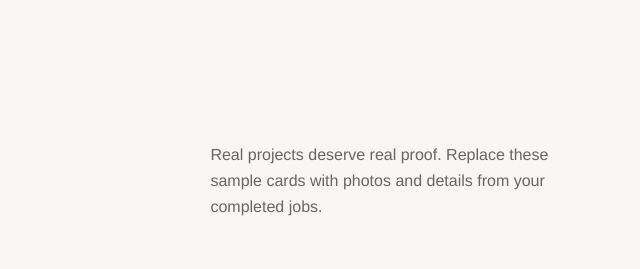
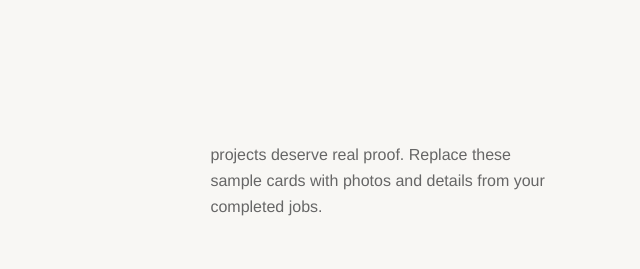
Before and after one commit to tineoservices/Tineo_Handyman_Services, a plain HTML site: page index.html in a window 1280 px wide. Shown: the part 1417-1686 px from the top of the page, 640-1280 px from the left. Drawn offline with Linux system fonts and the light colour scheme.

Commit message:
Updated website content

```diff
--- a/index.html
+++ b/index.html
@@ -24,7 +24,7 @@
       <div class="hero-art" aria-label="Decorative illustration of tools"><div class="circle"></div><div class="tool">✳</div><span class="art-label">LESS TALK.<br>MORE FIXING.</span><span class="art-index">01 / 03</span></div>
     </section>
     <section class="mission section"><p class="eyebrow">THE TINEO WAY</p><div><h2>GOOD WORK.<br>NO FUNNY BUSINESS.</h2><p>Our mission is simple: show up, work hard, communicate clearly, and treat every space like it matters. We believe honest work and attention to detail should be the standard—not an upgrade.</p><p class="mission-note">No mystery. No runaround. Just a job well done.</p></div></section>
-    <section id="work" class="work section"><div class="section-top"><div><p class="eyebrow">02 / PAST JOBS</p><h2>THE WORK<br>SPEAKS.</h2></div><p>Real projects deserve real proof. Replace these sample cards with photos and details from your completed jobs.</p></div>
+    <section id="work" class="work section"><div class="section-top"><div><p class="eyebrow">02 / PAST JOBS</p><h2>THE WORK<br>SPEAKS.</h2></div><p>projects deserve real proof. Replace these sample cards with photos and details from your completed jobs.</p></div>
       <div class="projects">
         <article class="project"><div class="project-visual visual-one"><span>01</span><div class="placeholder-icon">▤</div><small>YOUR PROJECT PHOTO</small></div><div class="project-info"><h3>Repairs & Maintenance</h3><p>Replace with a completed repair, what you fixed, and the outcome.</p><span>PROJECT EXAMPLE ↗</span></div></article>
         <article class="project"><div class="project-visual visual-two"><span>02</span><div class="placeholder-icon">⌑</div><small>YOUR PROJECT PHOTO</small></div><div class="project-info"><h3>Installation & Assembly</h3><p>Show an installation or assembly project you're proud of.</p><span>PROJECT EXAMPLE ↗</span></div></article>
```
